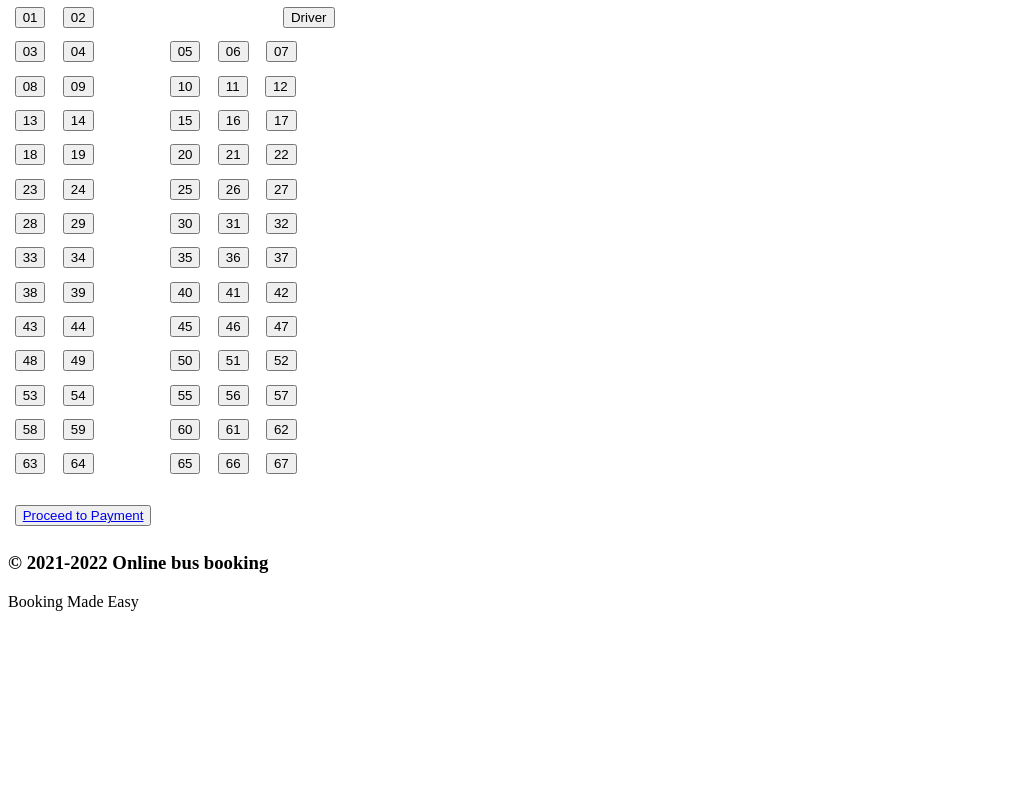
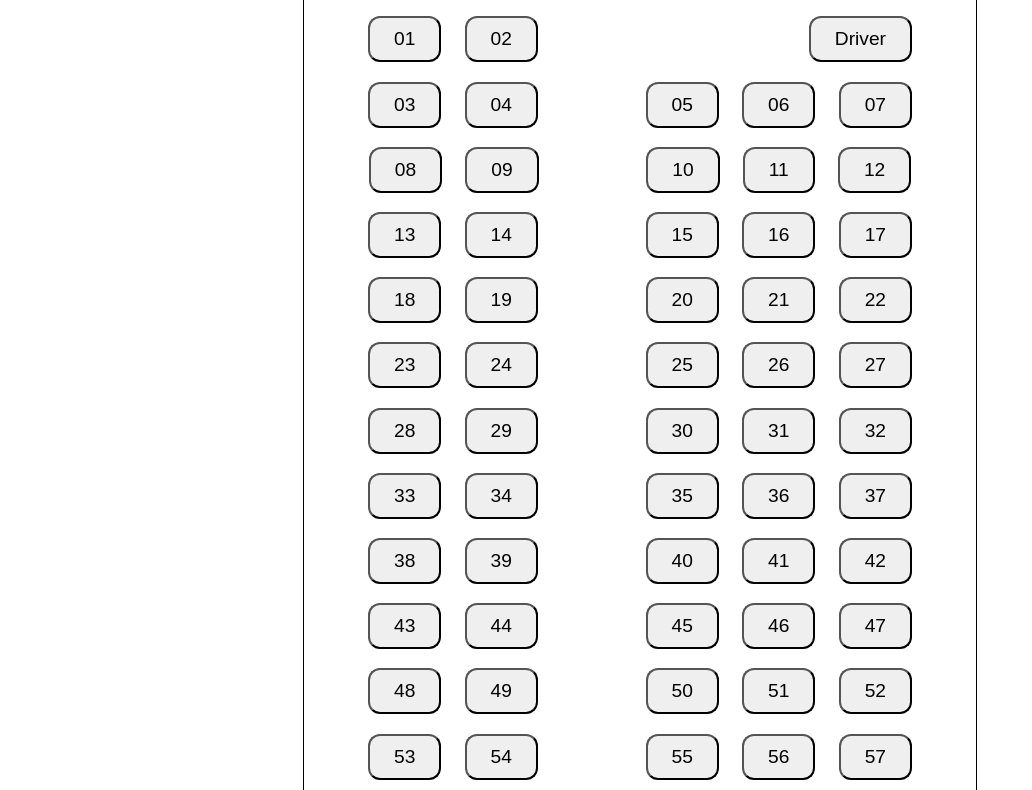
Before and after one commit to kulubasi/Quick-bus, a plain HTML site: page Quick bus/Seat no.html in a window 1280 px wide. Shown: the part 66-856 px from the top of the page, without its empty margins (0-1032 px from the left). Before the commit the page ends 800 px from the top, so only its background shows below. Drawn offline with Linux system fonts and the light colour scheme.

Commit message:
Update seat no.css

```diff
--- a/Quick bus/seat no.css
+++ b/Quick bus/seat no.css
@@ -1,10 +1,26 @@
-#seats{
+/*#seats{
 	border: 1px solid black;
 	width:40%;
 	display: grid;
 	grid-template-columns: 1fr 1fr 1fr 1fr 1fr;
-	margin: 8em 10em 8em 22em;
+margin: 8em 10em 8em 22em;}*/
+
+Button{
+	margin: 0.5em;display:inline-block; font-size:1.2em; padding: 10px 24px; border-radius:12px;
 }
-button{
-	margin: 0.5em;
-}
+
+.seats{
+	border: 1px solid black;width:42em ; margin:auto; text-align:center;}
+
+.button:hover{background-color:#3DB8FE;}
+body{background-image:url("kigumba.jpgg");
+		background-repeat:no-repeat;
+		background-size: cover;
+		height: 37em;
+		margin-top: -0.5em;
+		background-attachment:fixed}
+
+/*#contact{position:fixed;top:1.0em;right:0px;left:67em}*/
+#contact{color:white;background-color:black;text-align:center}
+
+.mycontent{max-width: 950px; margin: auto}
```
